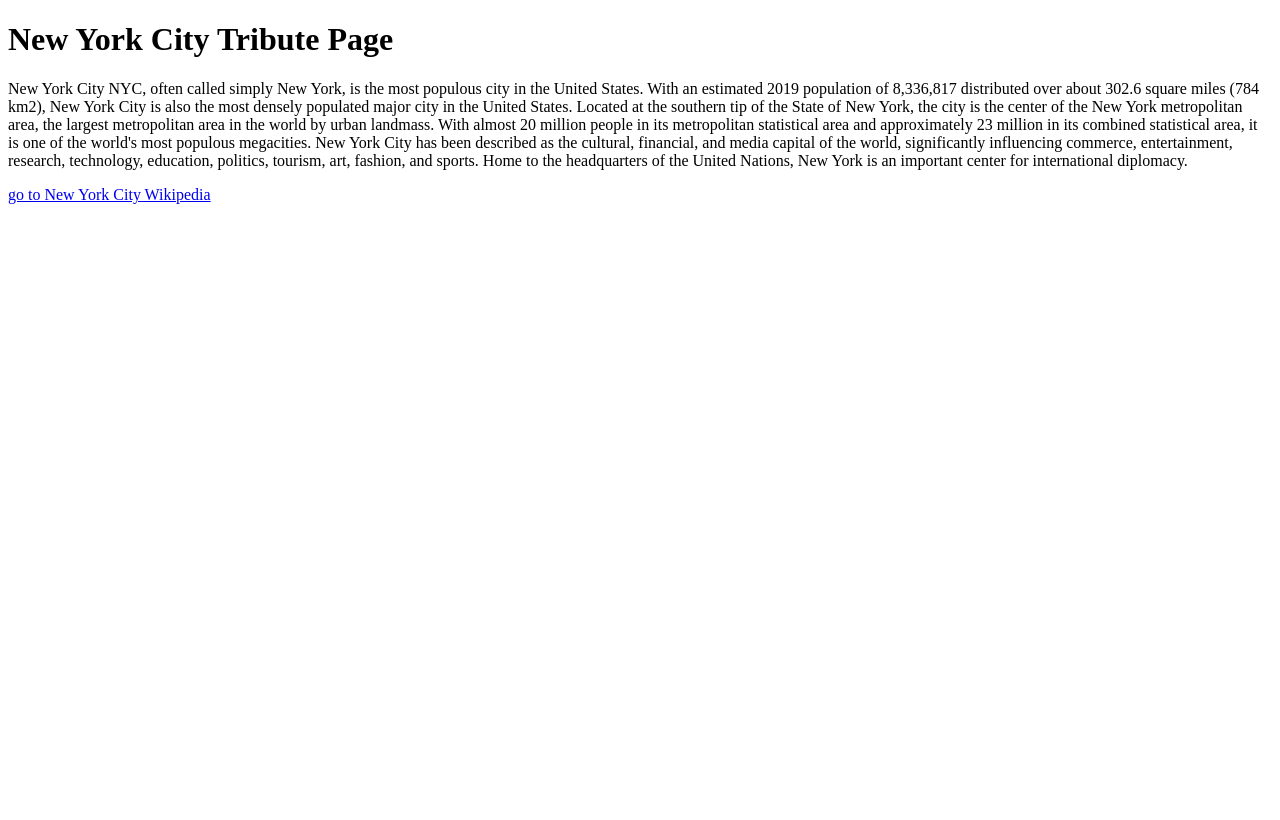
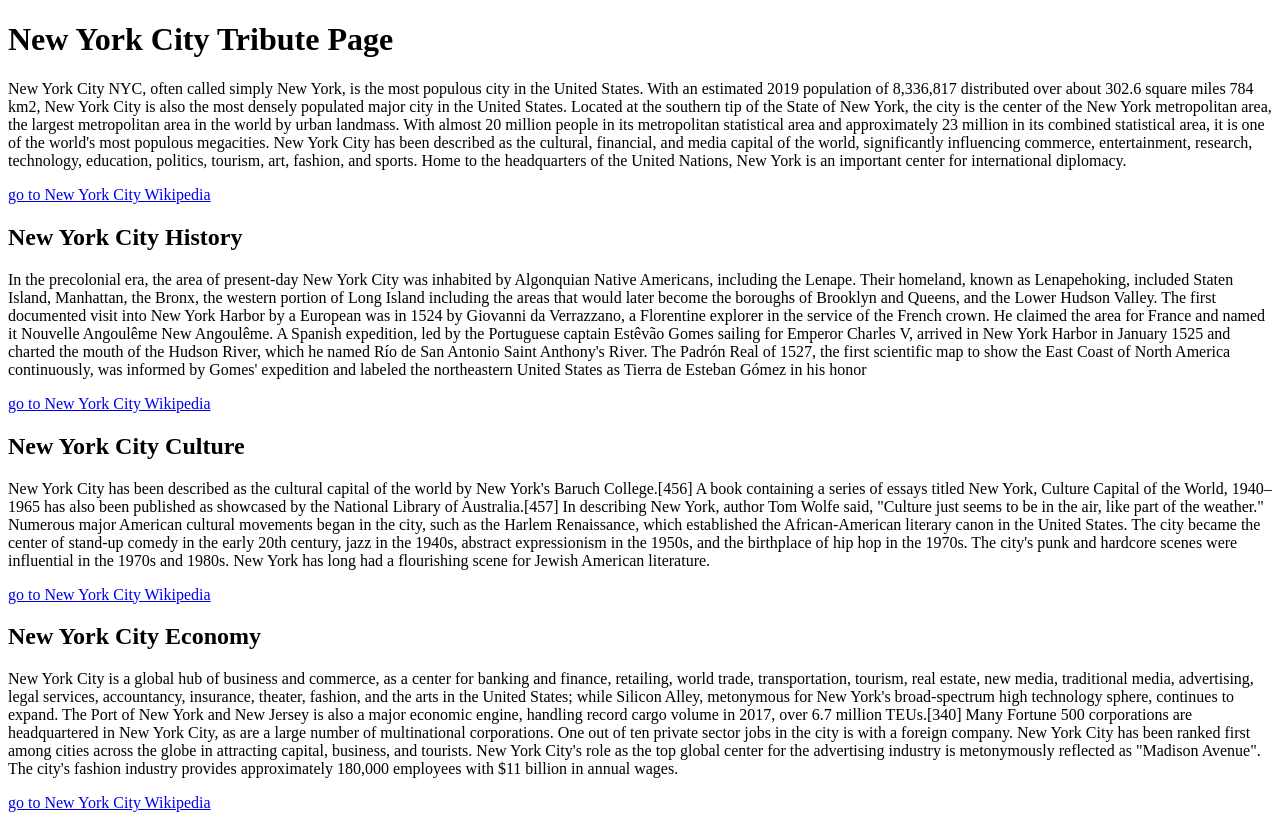
Before and after one commit to alexandramena/progra2, a Flask app: page / in a window 1280 px wide. Before the commit the page ends 204 px from the top, so only its background shows below. Run offline with Flask 2, Linux system fonts and the light colour scheme.

Commit message:
final tribute page

```diff
--- a/templates/index.html
+++ b/templates/index.html
@@ -7,7 +7,22 @@
 </head>
 <body>
     <h1>New York City Tribute Page</h1>
-    <p>New York City NYC, often called simply New York, is the most populous city in the United States. With an estimated 2019 population of 8,336,817 distributed over about 302.6 square miles (784 km2), New York City is also the most densely populated major city in the United States. Located at the southern tip of the State of New York, the city is the center of the New York metropolitan area, the largest metropolitan area in the world by urban landmass. With almost 20 million people in its metropolitan statistical area and approximately 23 million in its combined statistical area, it is one of the world's most populous megacities. New York City has been described as the cultural, financial, and media capital of the world, significantly influencing commerce, entertainment, research, technology, education, politics, tourism, art, fashion, and sports. Home to the headquarters of the United Nations, New York is an important center for international diplomacy.</p>
+    <p>New York City NYC, often called simply New York, is the most populous city in the United States. With an estimated 2019 population of 8,336,817 distributed over about 302.6 square miles 784 km2, New York City is also the most densely populated major city in the United States. Located at the southern tip of the State of New York, the city is the center of the New York metropolitan area, the largest metropolitan area in the world by urban landmass. With almost 20 million people in its metropolitan statistical area and approximately 23 million in its combined statistical area, it is one of the world's most populous megacities. New York City has been described as the cultural, financial, and media capital of the world, significantly influencing commerce, entertainment, research, technology, education, politics, tourism, art, fashion, and sports. Home to the headquarters of the United Nations, New York is an important center for international diplomacy.</p>
     <a href="https://en.wikipedia.org/wiki/New_York_City">go to New York City Wikipedia</a>
+
+    <h2>New York City History</h2>
+    <p>In the precolonial era, the area of present-day New York City was inhabited by Algonquian Native Americans, including the Lenape. Their homeland, known as Lenapehoking, included Staten Island, Manhattan, the Bronx, the western portion of Long Island including the areas that would later become the boroughs of Brooklyn and Queens, and the Lower Hudson Valley.
+        The first documented visit into New York Harbor by a European was in 1524 by Giovanni da Verrazzano, a Florentine explorer in the service of the French crown. He claimed the area for France and named it Nouvelle Angoulême New Angoulême. A Spanish expedition, led by the Portuguese captain Estêvão Gomes sailing for Emperor Charles V, arrived in New York Harbor in January 1525 and charted the mouth of the Hudson River, which he named Río de San Antonio Saint Anthony's River. The Padrón Real of 1527, the first scientific map to show the East Coast of North America continuously, was informed by Gomes' expedition and labeled the northeastern United States as Tierra de Esteban Gómez in his honor</p>
+    <a href="https://en.wikipedia.org/wiki/New_York_City#History">go to New York City Wikipedia</a>
+
+    <h2>New York City Culture</h2>
+    <p>New York City has been described as the cultural capital of the world by New York's Baruch College.[456] A book containing a series of essays titled New York, Culture Capital of the World, 1940–1965 has also been published as showcased by the National Library of Australia.[457] In describing New York, author Tom Wolfe said, "Culture just seems to be in the air, like part of the weather."
+        Numerous major American cultural movements began in the city, such as the Harlem Renaissance, which established the African-American literary canon in the United States. The city became the center of stand-up comedy in the early 20th century, jazz in the 1940s, abstract expressionism in the 1950s, and the birthplace of hip hop in the 1970s. The city's punk and hardcore scenes were influential in the 1970s and 1980s. New York has long had a flourishing scene for Jewish American literature.</p>
+    <a href="https://en.wikipedia.org/wiki/New_York_City#Culture_and_contemporary_life">go to New York City Wikipedia</a>
+
+    <h2>New York City Economy</h2>
+    <p>New York City is a global hub of business and commerce, as a center for banking and finance, retailing, world trade, transportation, tourism, real estate, new media, traditional media, advertising, legal services, accountancy, insurance, theater, fashion, and the arts in the United States; while Silicon Alley, metonymous for New York's broad-spectrum high technology sphere, continues to expand. The Port of New York and New Jersey is also a major economic engine, handling record cargo volume in 2017, over 6.7 million TEUs.[340]
+        Many Fortune 500 corporations are headquartered in New York City, as are a large number of multinational corporations. One out of ten private sector jobs in the city is with a foreign company. New York City has been ranked first among cities across the globe in attracting capital, business, and tourists. New York City's role as the top global center for the advertising industry is metonymously reflected as "Madison Avenue". The city's fashion industry provides approximately 180,000 employees with $11 billion in annual wages.</p>
+    <a href="https://en.wikipedia.org/wiki/New_York_City#Economy">go to New York City Wikipedia</a>
 </body>
 </html>
```
